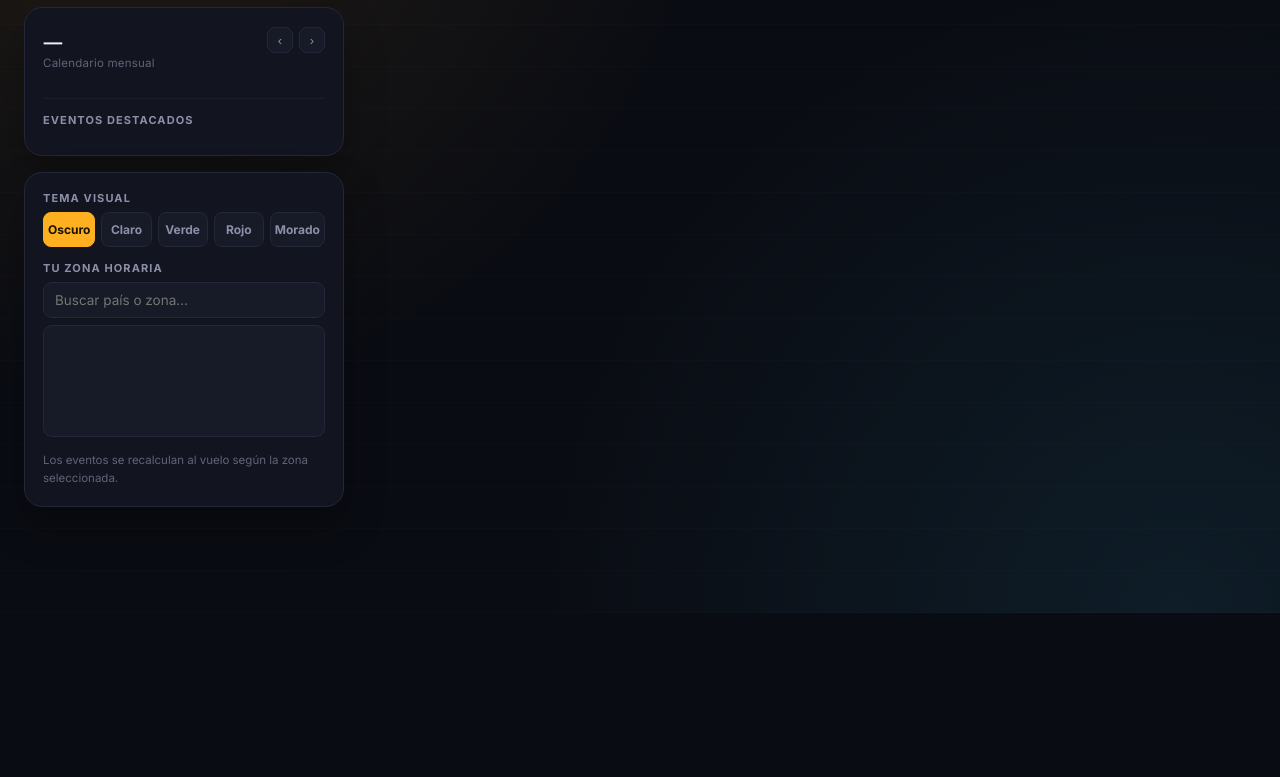
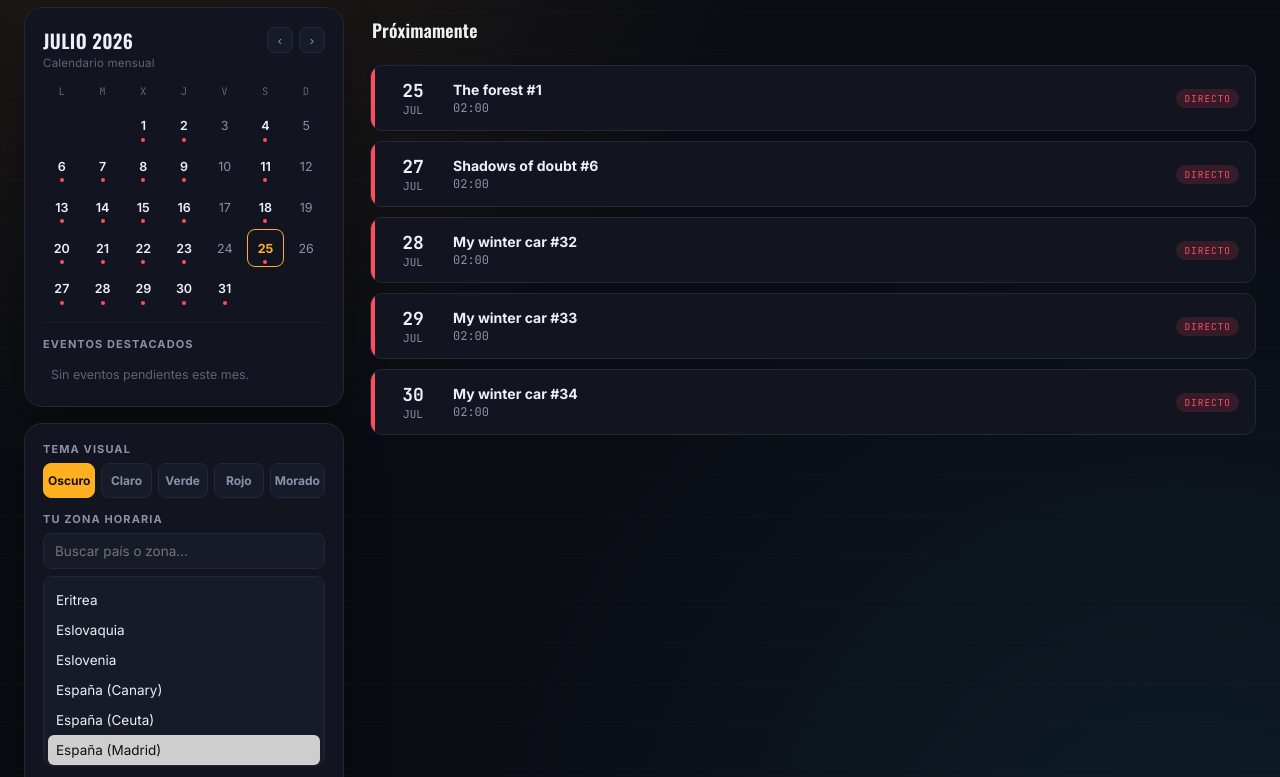
Before and after one commit to Jofunpe/jofunpe.github.io, a plain HTML site: page calendar/index.html in a window 1280 px wide. Shown: the part 187-964 px from the top of the page. Before the commit the page ends 800 px from the top, so only its background shows below. Drawn offline with nearby package versions, Linux system fonts and the light colour scheme.

Commit message:
Fix event details and formatting in index.html

```diff
--- a/calendar/index.html
+++ b/calendar/index.html
@@ -371,7 +371,7 @@
         content: 'episodio 33 de la serie en directo de My winter car',
         link: '', timeZone: 'Europe/Madrid',
         repeat: 'infinite'
-      }
+      },
       {
         day: 'jueves', time: '02:00', name: 'My winter car #34', type: 'directo',
         tooltip: 'Episodio 34 de la serie de My winter car', color: '#09A6E3',
@@ -381,28 +381,27 @@
       },
       {
         day: 'viernes', time: '02:00', name: 'Fortnite', type: 'directo',
-        tooltip: 'Jugando a fortnite en directo', color: '#09A6E3',
-        content: 'fortniteee',
+        tooltip: 'fortniteee', color: '#09A6E3',
+        content: 'Jugando a fortnite en directo',
         link: '', timeZone: 'Europe/Madrid',
-        repeat: '1'
-        startDate: 2026-7-31
+        repeat: '1',
+        startDate: '2026-07-31'
       },
       {
-        day: 'sabado', time: '02:00', name: 'The forest #1', type: 'directo',
-        tooltip: 'The forest #1 | volvemos con la serie', color: '#09A6E3',
-        content: 'el bosque en vr',
+        day: 'sábado', time: '02:00', name: 'The forest #1', type: 'directo',
+        tooltip: 'el bosque en vr', color: '#09A6E3',
+        content: 'The forest #1 | volvemos con la serie',
         link: '', timeZone: 'Europe/Madrid',
         repeat: 'infinite'
       },
       {
         day: 'domingo', time: '02:00', name: 'Baldis basic', type: 'directo',
-        tooltip: 'recordando baldis basic in educatios and learning (nostalgia)', color: '#09A6E3',
-        content: 'baldisss',
+        tooltip: 'baldisss', color: '#09A6E3',
+        content: 'recordando baldis basic in educatios and learning (nostalgia)',
         link: '', timeZone: 'Europe/Madrid',
-        repeat: 'infinite'
-        startDate: 2026-8-2
-      },
-
+        repeat: '1',
+        startDate: '2026-08-02'
+      }
       /* Ejemplo de evento con repeticiones limitadas:
       {
         day: 'sábado', time: '18:00', name: 'Especial de aniversario', type: 'evento',
```
